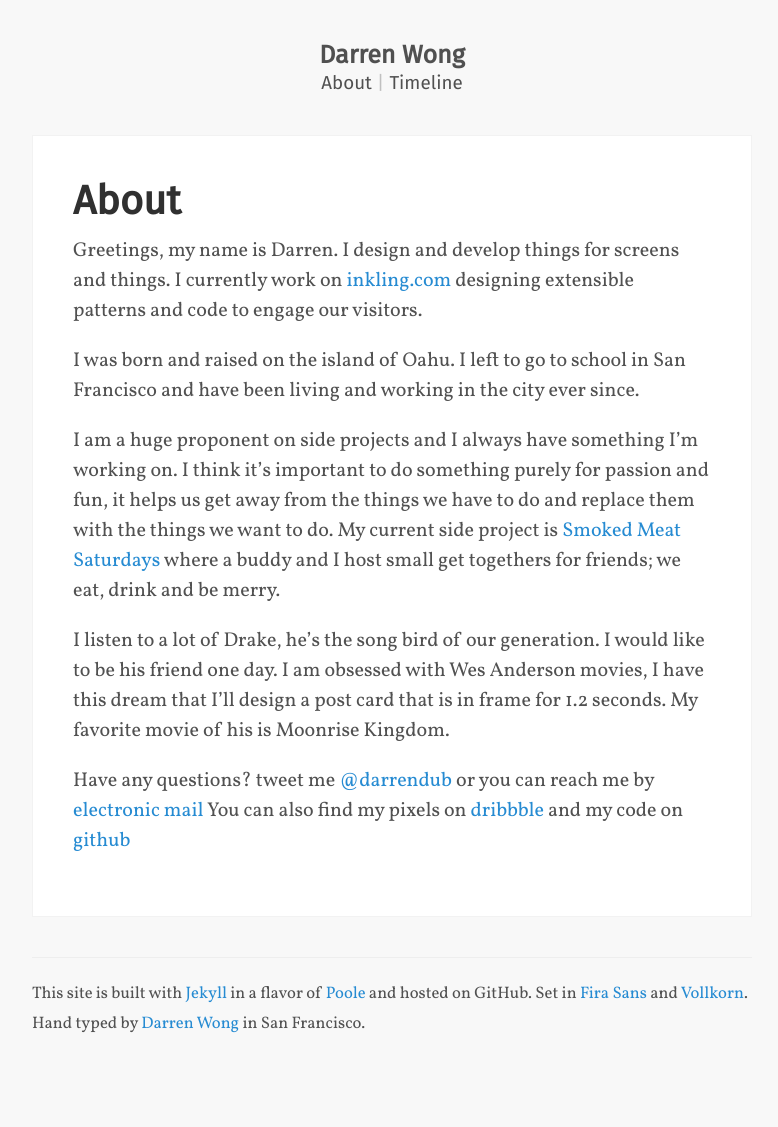
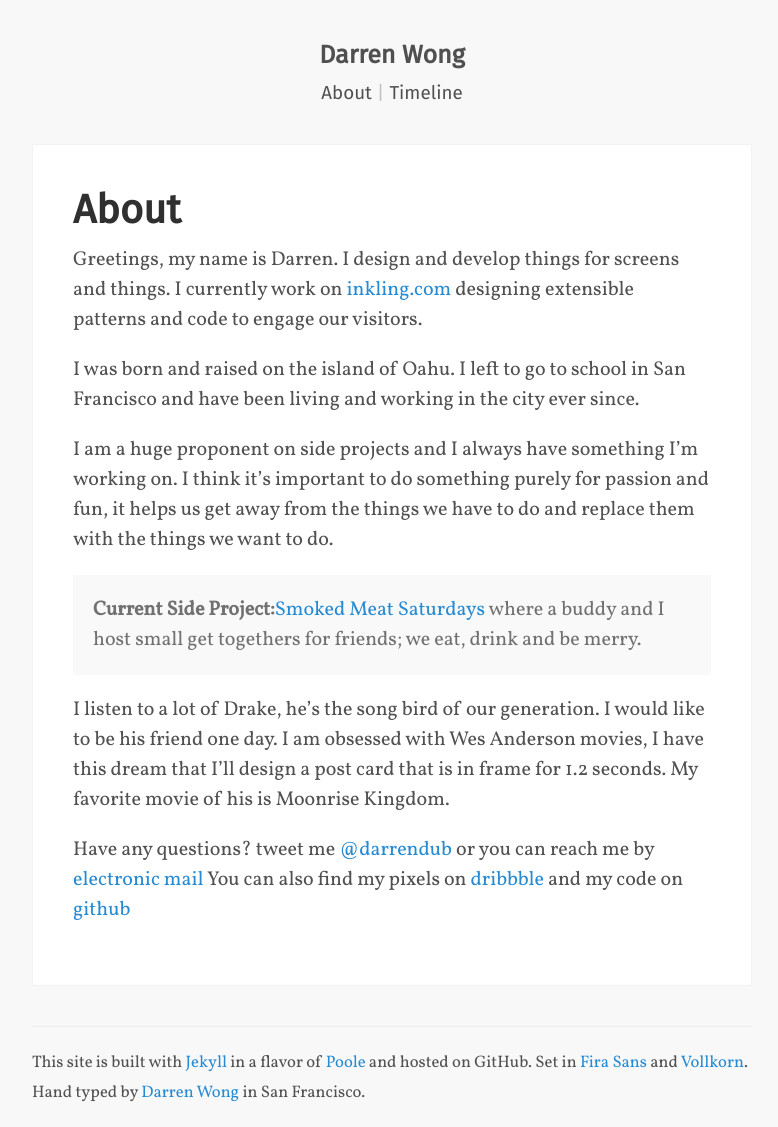
Before and after one commit to darrendub/darrendub.github.io, a Jekyll site: the page built from about.md, in a window 1280 px wide. Shown: the whole page, without its empty margins (248-1026 px from the left). Built offline with Jekyll 4.4.1, drawn with Linux system fonts in a browser that asks for light colours; before the commit the page ends 1058 px from its top, so only the background shows below that.

```diff
--- a/404.html
+++ b/404.html
@@ -5,6 +5,8 @@ permalink: 404.html
 ---
 
 <div class="page">
-  <h1 class="page-title">404: Page not found</h1>
-  <p class="lead">Sorry, we've misplaced that URL or it's pointing to something that doesn't exist. <a href="{{ site.baseurl }}">Head back home</a> to try finding it again.</p>
+  <h1 class="page-title">Whoops</h1>
+  <p class="lead">I couldn't find that page for you but here is a gif of Drake playing an imaginary violin.</p>
+  <img src="{{ site.baseurl }}/public/img/drake-violin.gif" alt="Drake Playing a Violin">
+  <p>Just hold on, we're going <a href="{{ site.baseurl }}/">home</a>.</p>
 </div>
--- a/_layouts/default.html
+++ b/_layouts/default.html
@@ -8,7 +8,7 @@
     <div class="container content">
       <header class="masthead">
         <h3 class="masthead-title">
-          <a href="{{ site.baseurl }}" title="Home">{{ site.title }}</a>
+          <a href="{{ site.baseurl }}/" title="Home">{{ site.title }}</a>
           <small>
             <a href="{{ site.baseurl }}/about">About</a> |
             <a href="{{ site.baseurl }}/timeline">Timeline</a>
--- a/about.md
+++ b/about.md
@@ -7,7 +7,9 @@ Greetings, my name is Darren. I design and develop things for screens and things
 
 I was born and raised on the island of Oahu. I left to go to school in San Francisco and have been living and working in the city ever since.
 
-I am a huge proponent on side projects and I always have something I'm working on. I think it's important to do something purely for passion and fun, it helps us get away from the things we have to do and replace them with the things we want to do. My current side project is [Smoked Meat Saturdays](http://smokedmeatsaturdays.com) where a buddy and I host small get togethers for friends; we eat, drink and be merry.
+I am a huge proponent on side projects and I always have something I'm working on. I think it's important to do something purely for passion and fun, it helps us get away from the things we have to do and replace them with the things we want to do.
+
+<p class="message"><b>Current Side Project:</b><a href="http://smokedmeatsaturdays.com">Smoked Meat Saturdays</a> where a buddy and I host small get togethers for friends; we eat, drink and be merry.</p>
 
 I listen to a lot of Drake, he's the song bird of our generation. I would like to be his friend one day. I am obsessed with Wes Anderson movies, I have this dream that I'll design a post card that is in frame for 1.2 seconds. My favorite movie of his is Moonrise Kingdom.
 
--- a/public/css/poole.css
+++ b/public/css/poole.css
@@ -326,6 +326,7 @@ tbody tr:nth-child(odd) th {
   color: #c0c0c0;
   letter-spacing: 0;
   display: block;
+  padding-top: 0.5em;
 }
 
 
@@ -463,9 +464,15 @@ span.title:before {
   border: 3px solid #ACBCB5;
   border-radius: 100%;
   background-clip: padding-box;
-  margin-left: -1.25rem;
+  margin-left: -1.4rem;
   margin-right: 0.7rem;
   vertical-align: middle;
+
+}
+@media (min-width: 30em) {
+  span.title:before {
+    margin-left: -1.25rem;
+  }
 
 }
 
```
Also changed, not shown: _posts/2015-04-15-why-are-you-doing-this.md (+1 -0 lines), timeline.md (+1 -1 lines), _drafts/2015-04-16-inventory.md (renamed from _posts/2015-04-16-inventory.md), public/img/drake-violin.gif (added), 6 other files.
